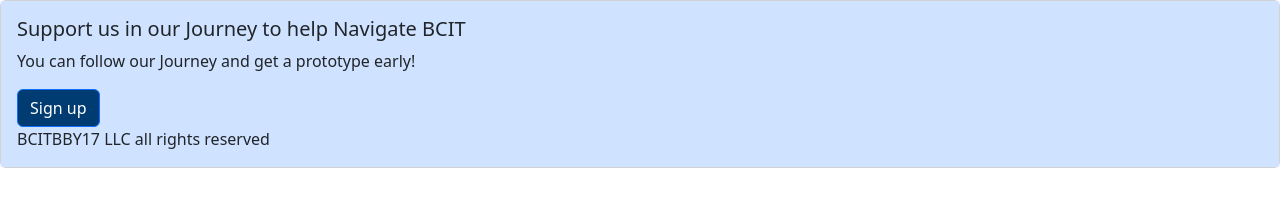
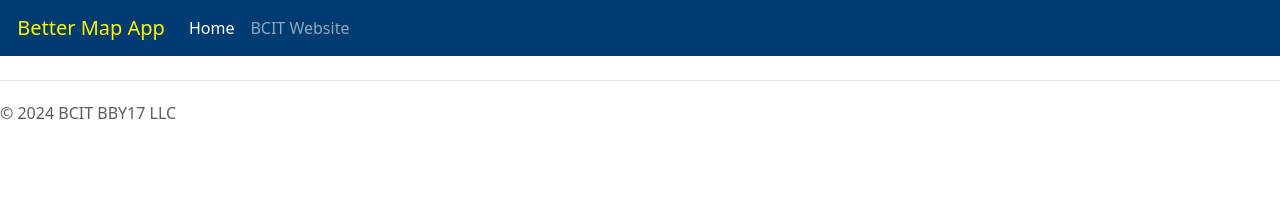
Before and after one commit to clam920/1800_202410_BBY17, a plain HTML site: page skeleton.html in a window 1280 px wide. Drawn offline with nearby package versions, Linux system fonts and the light colour scheme.

Commit message:
Add in Skeleton JS to use skeleton components

```diff
--- /dev/null
+++ b/scripts/skeleton.js
@@ -0,0 +1,9 @@
+//---------------------------------------------------
+// This function loads the parts of your skeleton
+// (navbar, footer, and other things) into html doc.
+//---------------------------------------------------
+function loadSkeleton() {
+  console.log($('#footerPlaceholder').load('./text/footer.html'))
+  console.log($('#headerPlaceholder').load('./text/header.html'))
+}
+loadSkeleton();
--- a/skeleton.html
+++ b/skeleton.html
@@ -33,22 +33,15 @@
 </head>
 
 <body>
+  <nav id="headerPlaceholder"></nav>
 
-
-    <div class="card">
-      <div class="card-body bg-primary-subtle">
-        <h5 class="card-title">Support us in our Journey to help Navigate BCIT</h5>
-        <p class="card-text">You can follow our Journey and get a prototype early!</p>
-        <a href="#" class="btn btn-primary">Sign up</a>
-        <p class="card-text">BCITBBY17 LLC all rights reserved</p>
-      </div>
-    </div>
+  <nav id="footerPlaceholder"></nav>
     <!---------------------------------------------->
     <!-- Your own JavaScript functions go here    -->
     <!---------------------------------------------->
-
     <!-- Link to scripts of your own -->
     <script src="./scripts/script.js"></script>
+    <script src="./scripts/skeleton.js"></script>
     <script src="./scripts/authentication.js"></script>
 
 </body>
--- /dev/null
+++ b/text/footer.html
@@ -0,0 +1,10 @@
+
+<footer class="d-flex flex-wrap justify-content-between align-items-center py-3 my-4 border-top">
+  <p class="col-md-4 mb-0 text-muted">&copy; 2024 BCIT BBY17 LLC</p>
+  <a href="/"
+      class="col-md-4 d-flex align-items-center justify-content-center mb-3 mb-md-0 me-md-auto link-dark text-decoration-none">
+          <svg class="bi me-2" width="40" height="32">
+              <use xlink:href="#bootstrap" />
+          </svg>
+  </a>
+</footer>
--- /dev/null
+++ b/text/header.html
@@ -0,0 +1,46 @@
+<nav class="navbar navbar-expand-lg bg-primary navbar-dark">
+  <div class="container-fluid">
+    <a class="navbar-brand" href="#">
+      <img src="" height="36"> <!-- TODO: Add an icon -->
+      Better Map App
+    </a>
+    <button class="navbar-toggler" type="button" data-bs-toggle="collapse" data-bs-target="#navbarSupportedContent"
+      aria-controls="navbarSupportedContent" aria-expanded="false" aria-label="Toggle navigation">
+      <span class="navbar-toggler-icon"></span>
+    </button>
+    <div class="collapse navbar-collapse" id="navbarSupportedContent">
+      <ul class="navbar-nav me-auto mb-2 mb-lg-0">
+        <li class="nav-item">
+          <a class="nav-link active" aria-current="page" href="./index.html">Home</a>
+        </li>
+        <li class="nav-item">
+          <a class="nav-link" href="https://www.bcit.ca/">BCIT Website</a>
+        </li>
+    <!--
+        <li class="nav-item dropdown">
+          <a class="nav-link dropdown-toggle" href="#" role="button" data-bs-toggle="dropdown" aria-expanded="false">
+            Dropdown
+          </a>
+          <ul class="dropdown-menu">
+            <li><a class="dropdown-item" href="#">Action</a></li>
+            <li><a class="dropdown-item" href="#">Another action</a></li>
+            <li>
+              <hr class="dropdown-divider">
+            </li>
+            <li><a class="dropdown-item" href="#">Something else here</a></li>
+          </ul>
+        </li>
+        <li class="nav-item">
+          <a class="nav-link disabled" aria-disabled="true">Disabled</a>
+        </li>
+    -->
+      </ul>
+    <!--
+      <form class="d-flex" role="search">
+        <input class="form-control me-2" type="search" placeholder="Search" aria-label="Search">
+        <button class="btn btn-outline-success" type="submit">Search</button>
+      </form>
+    -->
+    </div>
+  </div>
+</nav>
```
Also changed, not shown: index.html (+3 -46 lines), login.html (+3 -2 lines), main.html (+11 -0 lines).
